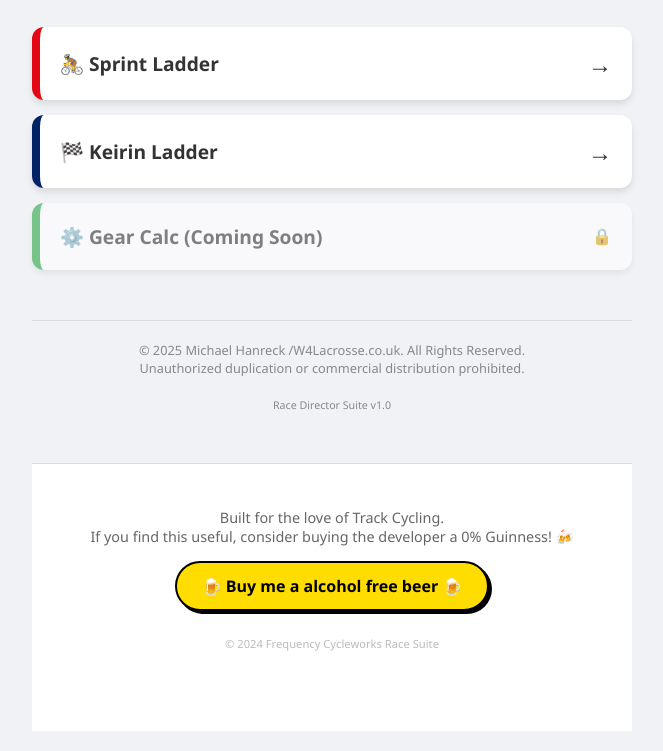
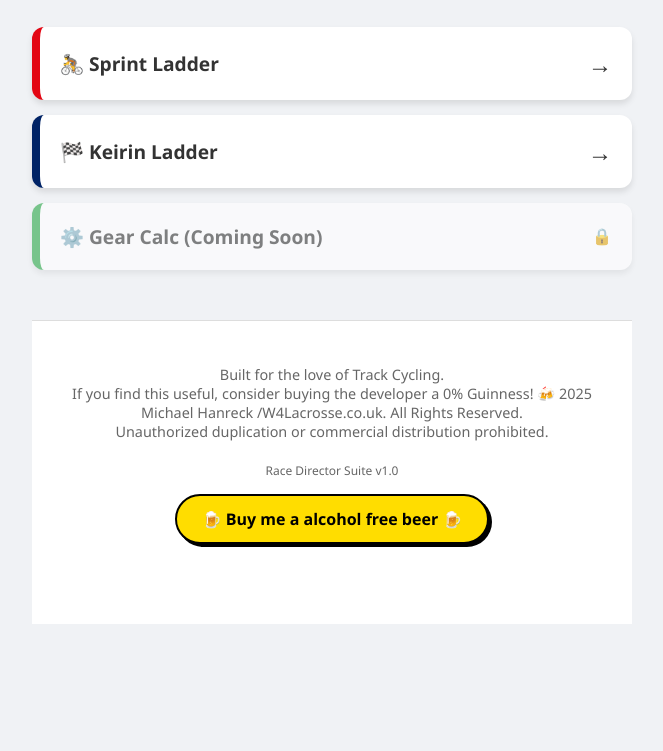
Before and after one commit to makemefaster/SprintFutures, a plain HTML site: page index.html in a window 1280 px wide. Shown: the part 206-957 px from the top of the page, without its empty margins (308-971 px from the left). After the commit the page ends 850 px from the top, so only its background shows below. Drawn offline with Linux system fonts and the light colour scheme.

Commit message:
Update index.html

```diff
--- a/index.html
+++ b/index.html
@@ -96,12 +96,6 @@
         </div>
     </div>
 
-    <div class="footer-legal">
-        &copy; 2025 Michael Hanreck /W4Lacrosse.co.uk. All Rights Reserved.<br>
-        Unauthorized duplication or commercial distribution prohibited.<br>
-        <br>
-        <small>Race Director Suite v1.0</small>
-    </div>
 <div style="
     margin-top: 50px;
     padding: 30px;
@@ -113,6 +107,10 @@
     <p style="margin-bottom: 15px; color: #666; font-size: 0.9em;">
         Built for the love of Track Cycling.<br>
         If you find this useful, consider buying the developer a 0% Guinness! 🍻
+        2025 Michael Hanreck /W4Lacrosse.co.uk. All Rights Reserved.<br>
+        Unauthorized duplication or commercial distribution prohibited.<br>
+        <br>
+        <small>Race Director Suite v1.0</small>
     </p>
 
     <a href="https://www.buymeacoffee.com/MichaelHanreck" target="_blank" style="
@@ -132,8 +130,6 @@
         🍺 Buy me a alcohol free beer  🍺
     </a>
 
-    <div style="margin-top: 25px; font-size: 0.7em; color: #bbb;">
-        &copy; 2024 Frequency Cycleworks Race Suite
     </div>
 </div>
     <script>
```
